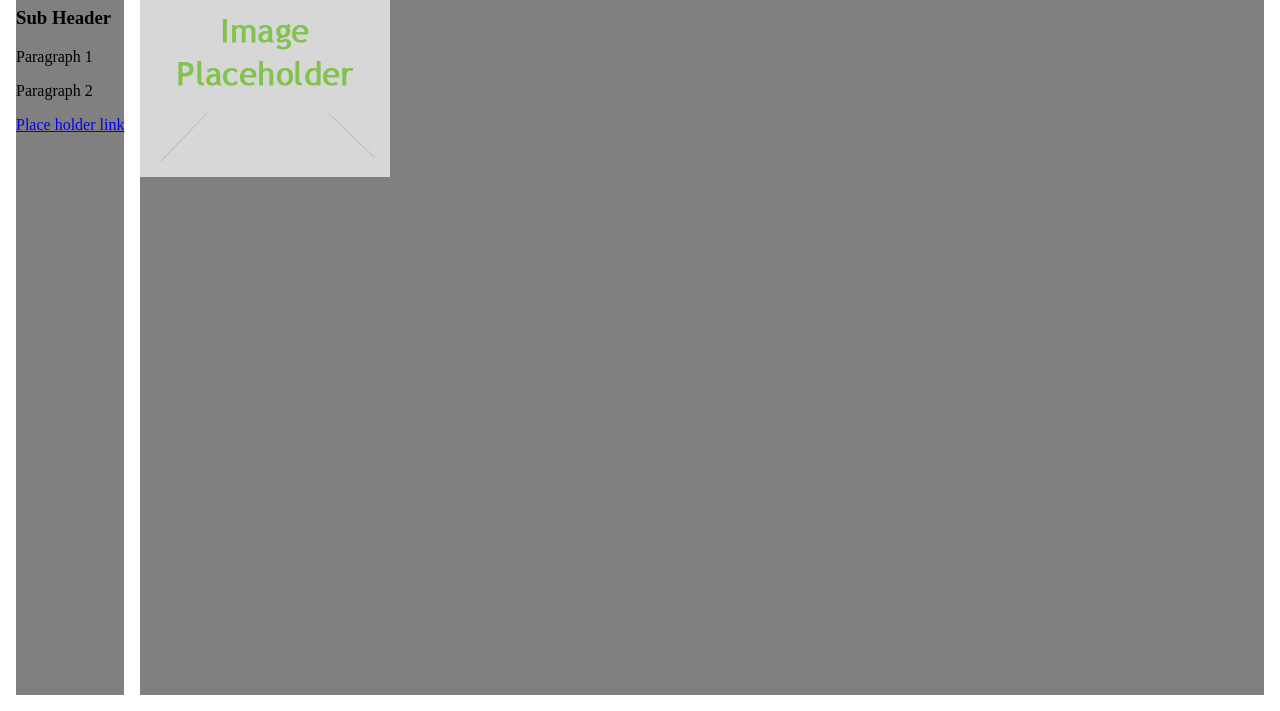
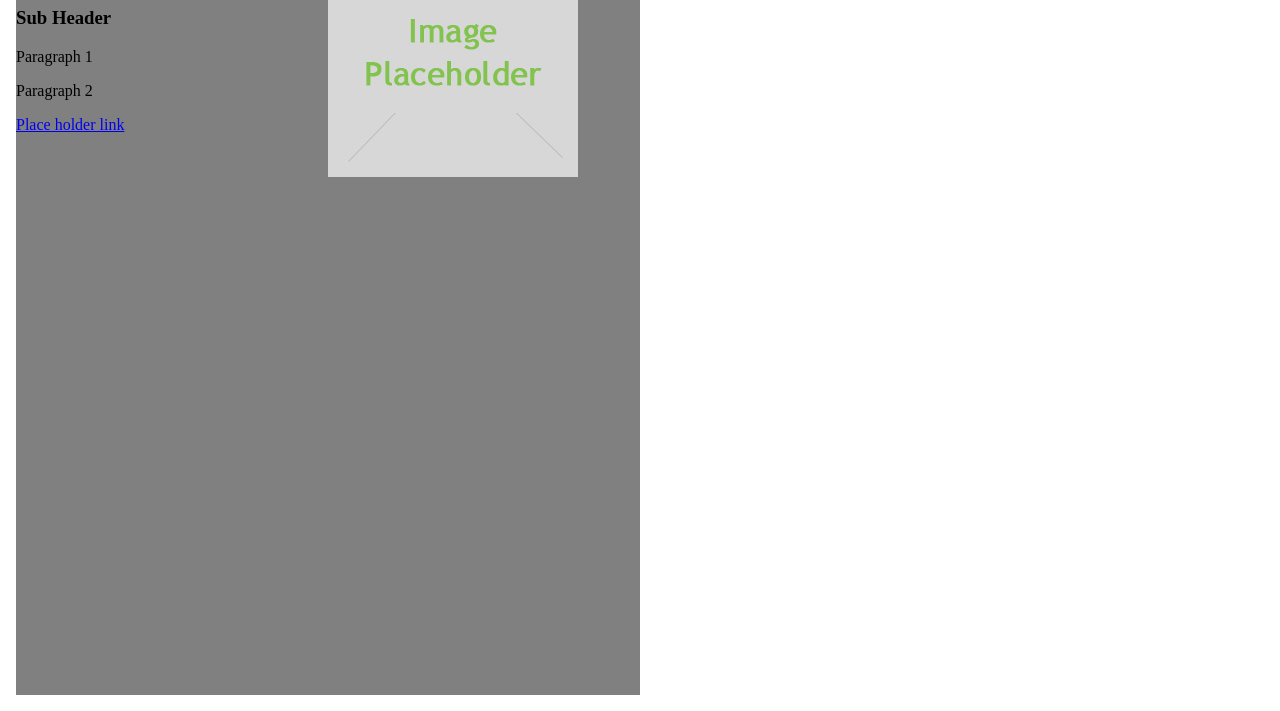
Before and after one commit to JPrevost21/app-site-template, a plain HTML site: page index.html in a window 1280 px wide. Shown: the part 89-800 px from the top of the page. Drawn offline with nearby package versions, Linux system fonts and the light colour scheme.

Commit message:
Added wdith % and removed margin from divs

```diff
--- a/styles.css
+++ b/styles.css
@@ -13,11 +13,14 @@ body {
 #left {
   background-color: gray;
   margin-right: 16px;
+  width: 25%;
+  margin-right: 0px;
 }
 
 #right {
   background-color: gray;
-  flex-grow: 1;
   display: flex;
   flex-direction: column;
+  width: 25%;
+  margin-left: 0px;
 }
```
